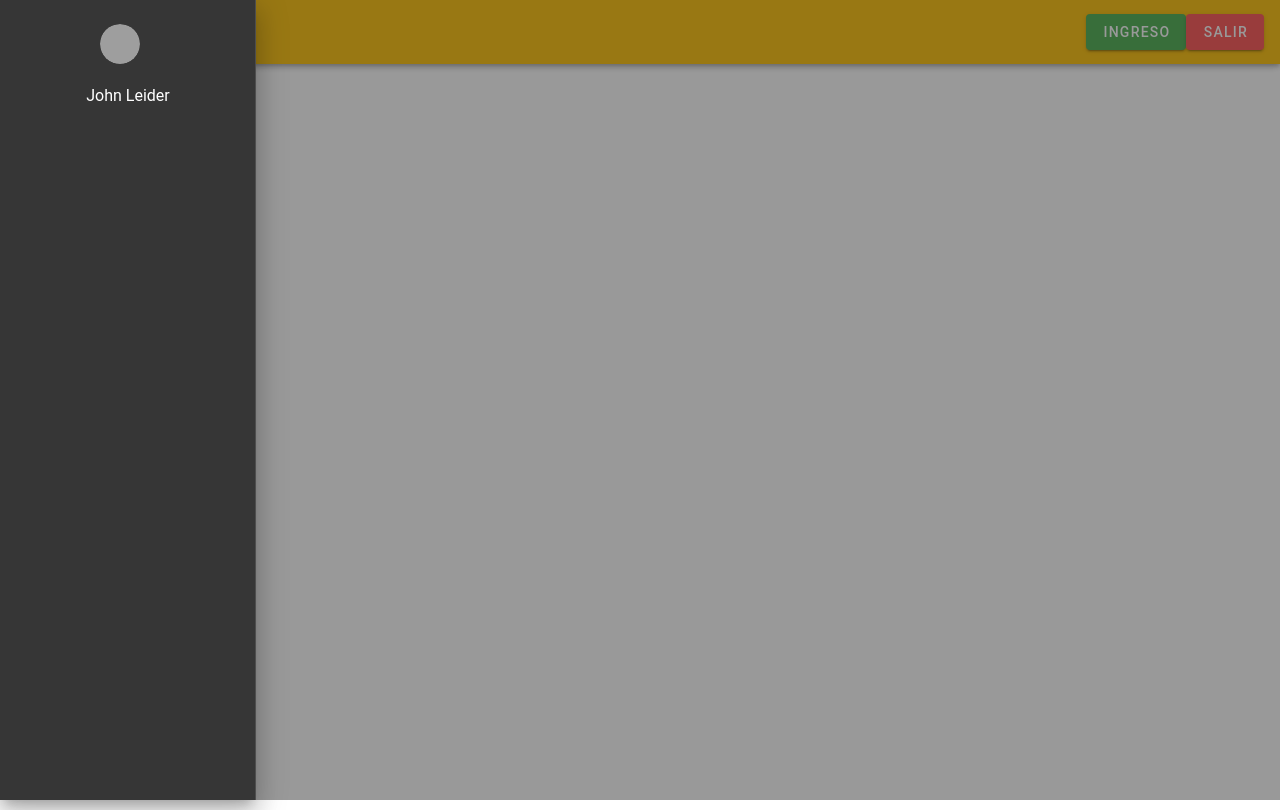
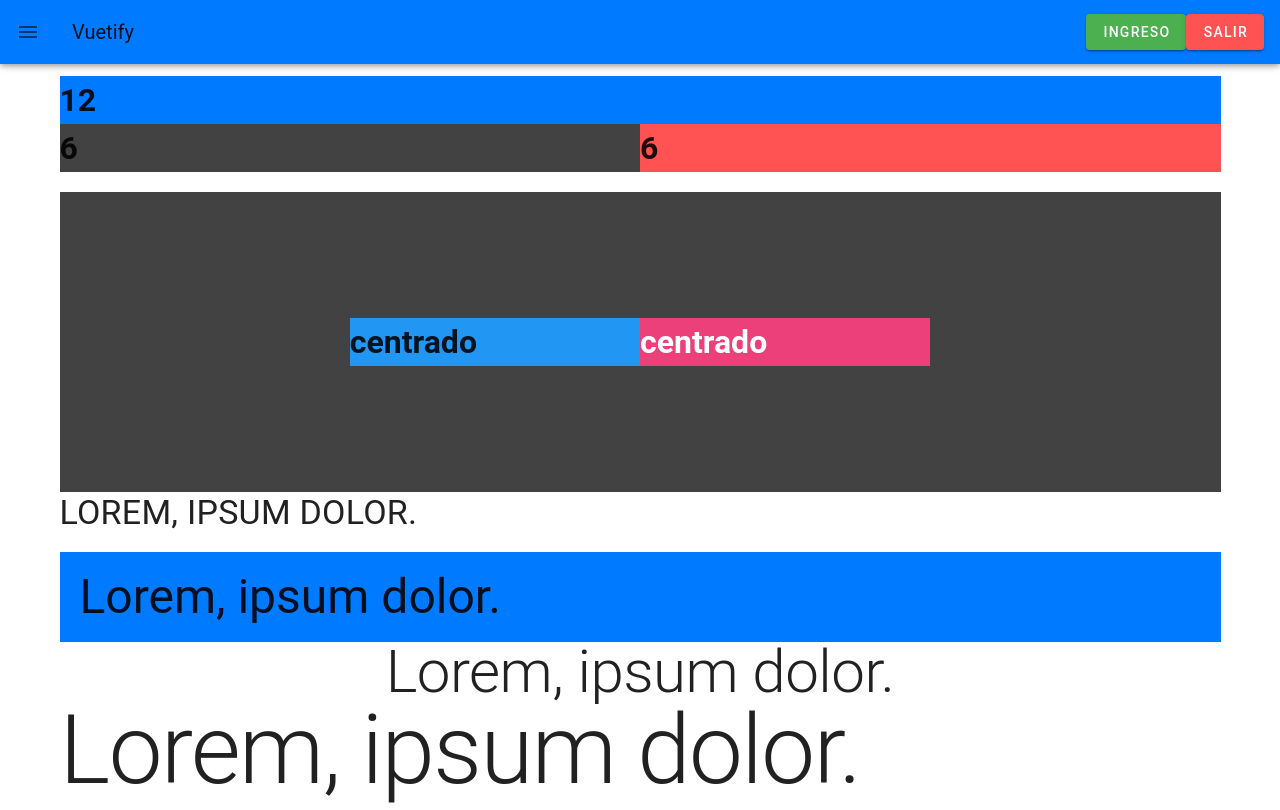
Before and after one commit to alicia-granados/vue-experiments, a Vue app in the folder Vuetify_Axios_Vuex/vuetify/: page /text in a window 1280 px wide. Built offline with nearby package versions, Linux system fonts and the light colour scheme; grey boxes are pictures that could not be loaded; a small style sheet from the web is missing.

Commit message:
feat: :sparkles: Vuetify (Grid, Colores, Tipografía, Espaciados)

```diff
--- a/Vuetify_Axios_Vuex/vuetify/src/components/Navbar.vue
+++ b/Vuetify_Axios_Vuex/vuetify/src/components/Navbar.vue
@@ -1,6 +1,6 @@
 <template>
     <v-content>
-        <v-toolbar app class="warning">
+        <v-toolbar app class="primary">
 
             <v-app-bar-nav-icon @click="drawer= !drawer"></v-app-bar-nav-icon>
             <v-toolbar-title>Vuetify</v-toolbar-title>
--- a/Vuetify_Axios_Vuex/vuetify/src/router/index.js
+++ b/Vuetify_Axios_Vuex/vuetify/src/router/index.js
@@ -19,6 +19,11 @@ const routes = [
     path: '/botones',
     name: 'Botones',
     component: () => import(/* webpackChunkName: "botones" */ '../views/Botones.vue')
+  },
+  {
+    path: '/text',
+    name: 'Text',
+    component: () => import(/* webpackChunkName: "text" */ '../views/Text.vue')
   }
 ]
 
--- /dev/null
+++ b/Vuetify_Axios_Vuex/vuetify/src/views/Text.vue
@@ -0,0 +1,39 @@
+<template>
+    <v-main>
+        <v-layout wrap>
+            <v-flex class ="primary" xs12>
+                <h1>12</h1>
+            </v-flex>
+            <v-flex class ="secondary" xs6>
+                <h1>6</h1>
+            </v-flex>
+            <v-flex class ="error" xs6>
+                <h1>6</h1>
+            </v-flex>
+        </v-layout>
+
+        <v-layout class="mt-5 secondary" justify-center align-center style="height:300px">
+            <v-flex class ="info"  xs3>
+                <h1>centrado</h1>
+            </v-flex>
+              <v-flex class ="pink lighten-1 white--text"  xs3>
+                <h1>centrado</h1>
+            </v-flex>
+        </v-layout>
+
+         <v-layout>
+            <v-flex>
+                <h1 class ="display-1 text-uppercase" >Lorem, ipsum dolor.</h1>
+                <h1 class ="display-2 primary pa-5 mt-5" >Lorem, ipsum dolor.</h1>
+                <h1 class ="display-3 text-center" >Lorem, ipsum dolor.</h1>
+                <h1 class ="display-4" >Lorem, ipsum dolor.</h1>
+            </v-flex>
+        </v-layout>
+    </v-main>
+</template>
+
+<script>
+    export default {
+
+    }
+</script>
```
